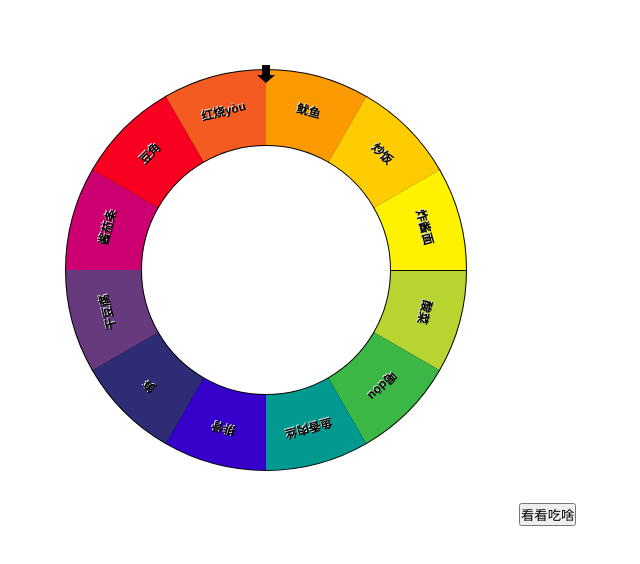
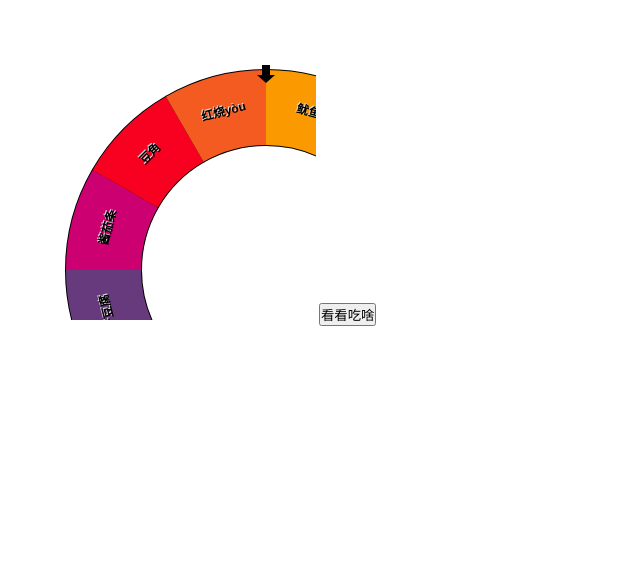
Before and after one commit to xuehaibo/eat, a plain HTML site: page index.html in a window 1280 px wide. Shown: the whole page, without its empty margins (314-954 px from the left). Drawn offline with Linux system fonts and the light colour scheme.

Commit message:
修改转盘宽度为300*300

```diff
--- a/index.html
+++ b/index.html
@@ -13,7 +13,7 @@
 <body>
 <div style="width:620px;margin:20px auto 0 auto;">
   <!-- <input type="button" value="看看吃啥" onClick="spin();" style="float: left;" /> -->
-  <canvas id="wheelcanvas" width="500" height="500"></canvas>
+  <canvas id="wheelcanvas" width="300" height="300"></canvas>
   <input type="button" value="看看吃啥" onClick="spin();" />
 </div>
 <script type="text/javascript">
```
